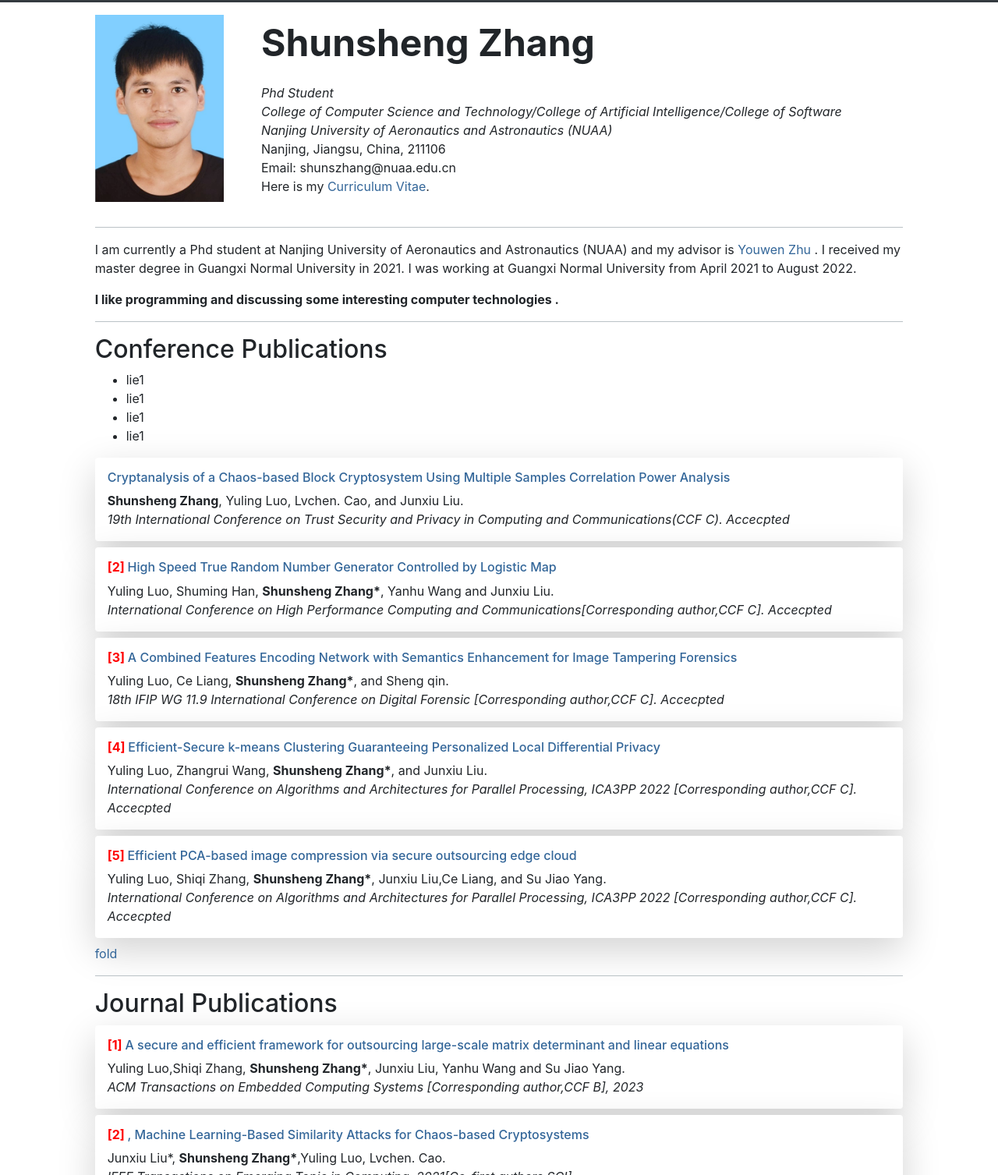
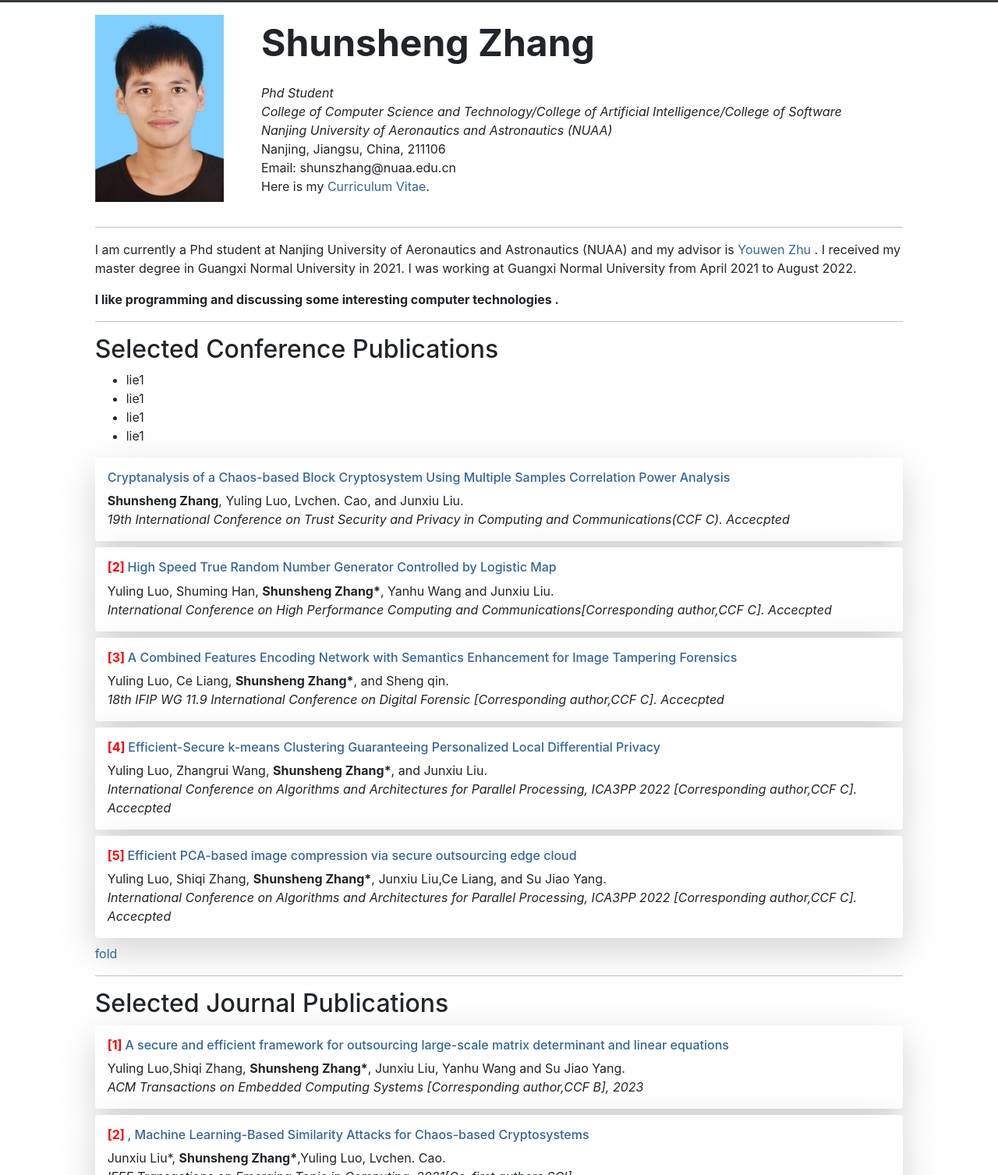
Before and after one commit to shunszhang/shunszhang.github.io, a plain HTML site: page index.html in a window 1280 px wide. Shown: the part 53-1560 px from the top of the page at 78% size. Drawn offline with nearby package versions, Linux system fonts and the light colour scheme.

Commit message:
Update index.html

```diff
--- a/index.html
+++ b/index.html
@@ -118,7 +118,7 @@
 
 
 
-        <!--    conference publications-->
+        <!--   Selected Conference Publications-->
         <div class="container-fluid">
             <div class="row">
                 <div class="col-md-1">
@@ -126,7 +126,7 @@
                 <div class="col-md-10">
                     <div id="publications">
                         <hr size="30" color="#cfd8dc">
-                        <h2>Conference Publications</h2>
+                        <h2>Selected Conference Publications</h2>
 
 
                         <!--example-->
@@ -196,7 +196,7 @@
             </div>
         </div>
 
-        <!--    journal publications-->
+        <!--   Selected Journal Publications-->
         <div class="container-fluid">
             <div class="row">
                 <div class="col-md-1">
@@ -204,7 +204,7 @@
                 <div class="col-md-10">
                     <div id="XXX">
                         <hr size="30" color="#cfd8dc">
-                        <h2>Journal Publications</h2>
+                        <h2>Selected Journal Publications</h2>
                         <h2></h2>
 
                         <!--                    example-->
```
